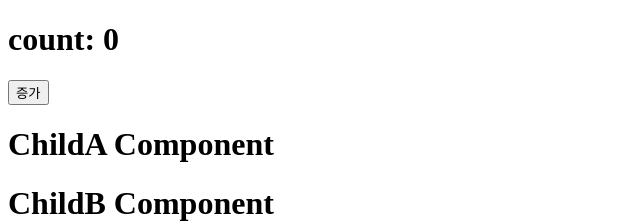
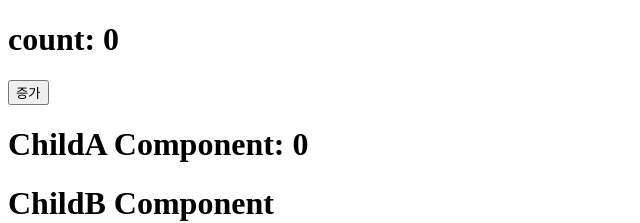
Before and after one commit to kwantke/reactjs_typescript, a React (Vite) app: page / in a window 1280 px wide. Shown: the top 223 px of the page, without its empty margins (0-640 px from the left). Built offline with nearby package versions, Linux system fonts and the light colour scheme.

Commit message:
React.memo가 풀리는 순간

```diff
--- a/src/App.tsx
+++ b/src/App.tsx
@@ -8,7 +8,7 @@ export default function App() {
     <>
       <h1>count: {count}</h1>
       <button onClick={() => setCount((count) => count + 1)}>증가</button>
-      <ChildA />
+      <ChildA count={count} />
     </>
   );
 }
--- a/src/components/child/ChildA.tsx
+++ b/src/components/child/ChildA.tsx
@@ -1,11 +1,13 @@
 import React from "react";
 import ChildB from "./ChildB";
 
-export default React.memo(function ChildA() {
+export default React.memo(function ChildA({ count }: { count: number }) {
   console.log("ChildA");
+  // const [count, setCount] = useState(0);
   return (
     <>
-      <h1>ChildA Component</h1>
+      <h1>ChildA Component: {count}</h1>
+      {/* <button onClick={() => setCount((count) => count + 1)}>증가</button> */}
       <ChildB />
     </>
   );
```
